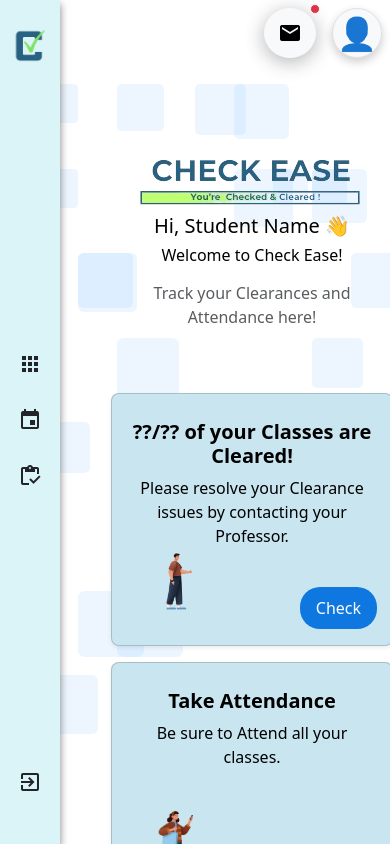
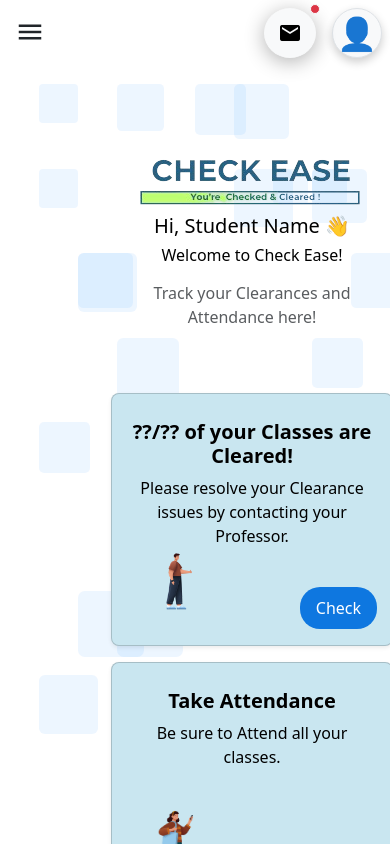
Before and after one commit to icz3us/CheckEaseExp, a Vue app: page /StudentHome in a window 390 px wide. Shown: the top 844 px of the page. Built offline with nearby package versions, Linux system fonts and the light colour scheme.

Commit message:
responsive header and sidebar

```diff
--- a/src/components/Header.vue
+++ b/src/components/Header.vue
@@ -90,25 +90,24 @@ span {
   font-weight: bold;
 }
 
-/* Responsive: Profile Circle on Small Screens */
 @media (max-width: 576px) {
   .account-info {
     height: 50px;
-    width: 50px; /* Circle size */
-    border-radius: 50%; /* Makes it a circle */
-    padding: 0; /* Remove padding */
+    width: 50px;
+    border-radius: 50%;
+    padding: 0;
     justify-content: center;
-    align-items: center; /* Center content */
-    text-align: center; /* Center text if any */
+    align-items: center;
+    text-align: center;
   }
 
   .account-info span {
-    display: none; /* Hide the text */
+    display: none;
   }
 
   .account-info::before {
-    content: "👤"; /* You can use an emoji or a placeholder image here */
-    font-size: 2rem; /* Size of the icon */
+    content: "👤";
+    font-size: 2rem;
   }
 }
 </style>
--- a/src/components/Sidebar.vue
+++ b/src/components/Sidebar.vue
@@ -1,6 +1,24 @@
 <template>
-  <div id="sidebar" class="d-flex flex-column align-items-center bg-light py-4">
-    <img src="/public/images/logo.png" alt="Logo" class="mb-4 logo">
+  <div>
+    <!-- Burger Icon for Phone Screens -->
+    <div
+      v-if="isPhoneView"
+      class="burger-menu-icon position-fixed"
+      @click="toggleSidebar">
+      <i class="material-icons">menu</i>
+    </div>
+
+    <!-- Sidebar -->
+    <div
+      class="sidebar d-flex flex-column align-items-center py-4"
+      :class="{ 'hidden': isPhoneView && isCollapsed }"
+      id="sidebar">
+      <!-- Logo (hidden in phone view when collapsed) -->
+      <img
+        v-if="!isCollapsed || !isPhoneView"
+        src="/public/images/logo.png"
+        alt="Logo"
+        class="mb-4 logo">
 
       <div class="nav-icons d-flex flex-column align-items-center justify-content-center flex-grow-1">
         <router-link to="/StudentHome" class="nav-icon mb-3 button">
@@ -18,47 +36,68 @@
         <i class="material-icons">exit_to_app</i>
       </div>
     </div>
+  </div>
 </template>
-
 <script>
 export default {
   name: "Sidebar",
+  data() {
+    return {
+      isCollapsed: true, // Sidebar is initially collapsed
+      isPhoneView: window.innerWidth <= 768, // Detect phone-sized screens
+    };
+  },
   methods: {
+    toggleSidebar() {
+      this.isCollapsed = !this.isCollapsed; // Toggle sidebar visibility
+    },
     logout() {
-      // Clear any authentication data if stored (e.g., localStorage)
-      localStorage.removeItem('authToken'); // Assuming an auth token is stored
-
-
-      this.$router.push('/Login');
+      localStorage.removeItem("authToken"); // Clear auth data if stored
+      this.$router.push("/Login");
+    },
+    updateView() {
+      this.isPhoneView = window.innerWidth <= 768; // Detect phone-sized screens
+      if (!this.isPhoneView) {
+        // Reset sidebar state for larger screens
+        this.isCollapsed = false;
+      } else {
+        // Automatically collapse sidebar on phone screens
+        this.isCollapsed = true;
       }
-  }
+    },
+  },
+  mounted() {
+    window.addEventListener("resize", this.updateView);
+    this.updateView(); // Ensure initial state is set correctly
+  },
+  beforeDestroy() {
+    window.removeEventListener("resize", this.updateView);
+  },
 };
 </script>
-
-
 <style scoped>
+/* Sidebar Styles */
 #sidebar {
   width: 60px;
   background-color: #DBF4F8 !important;
-  height: 100vh;
+  height: 100%;
   position: fixed;
   top: 0;
   left: 0;
   box-shadow: 0 4px 8px rgba(0, 0, 0, 0.5);
   z-index: 1000;
+  transition: transform 0.3s ease, opacity 0.3s ease;
+  overflow: hidden; /* Prevent content overflow */
+}
+
+#sidebar.hidden {
+  transform: translateX(-100%); /* Move sidebar out of view */
+  opacity: 0; /* Ensure it's visually hidden */
 }
 
 .logo {
   width: 40px;
-}
-
-.material-icons {
-  font-size: 24px;
-  cursor: pointer;
-}
-
-.logout-icon {
-  margin-bottom: 20px;
+  transition: opacity 0.3s ease, transform 0.3s ease;
 }
 
 .nav-icons {
@@ -84,7 +123,32 @@ export default {
   color: white;
 }
 
-.nav-icons i {
-  margin-bottom: 0;
+/* Burger Menu Icon */
+.burger-menu-icon {
+  z-index: 1100;
+  cursor: pointer;
+  top: 7px;
+  left: 5px;
+  position: fixed;
+  width: 50px;
+  height: 50px;
+  display: flex;
+  justify-content: center;
+  align-items: center;
 }
+
+.burger-menu-icon i {
+  font-size: 30px;
+}
+
+/* Responsive Adjustments */
+@media (max-width: 576px) {
+  #sidebar {
+    width: 60px;
+  }
+  .logo {
+    display: none;
+  }
+}
+
 </style>
```
Lines whose indentation alone changed are shown as unchanged.
